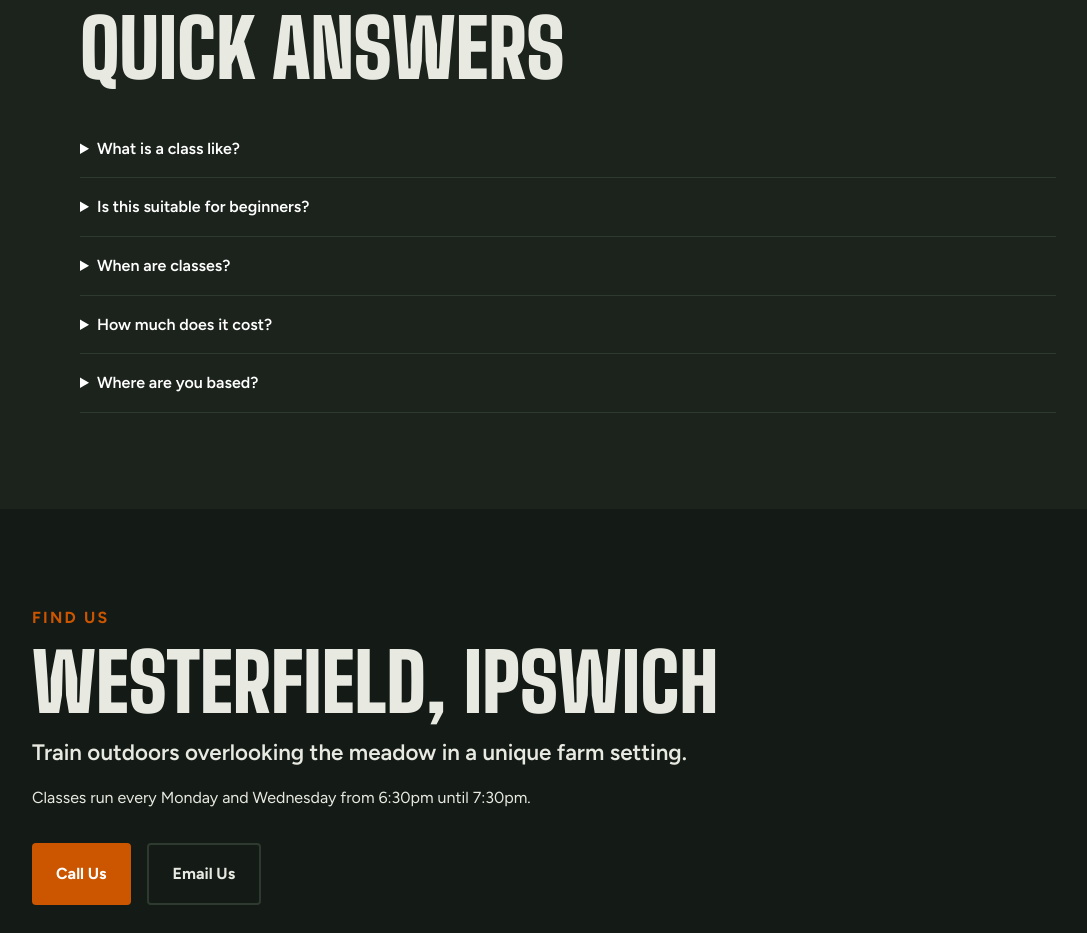
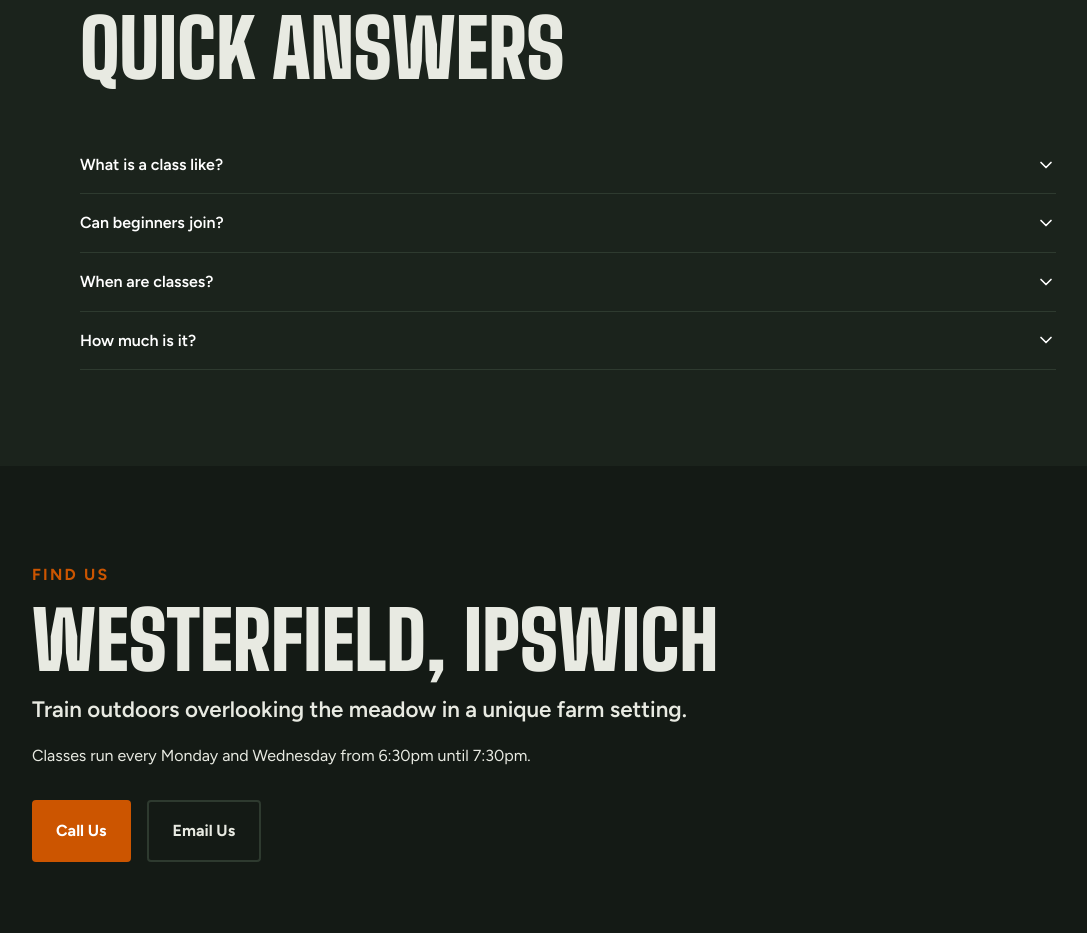
Before and after one commit to ironacregym-bit/bkxr-app, a Next.js app in the folder apps/iron-acre-web/: page / in a window 1280 px wide. Shown: the part 5780-6713 px from the top of the page, without its empty margins (72-1159 px from the left). Built offline with nearby package versions, Linux system fonts and the light colour scheme.

Commit message:
Update Faq.tsx

```diff
--- a/apps/iron-acre-web/components/Faq.tsx
+++ b/apps/iron-acre-web/components/Faq.tsx
@@ -1,37 +1,6 @@
+import { AccordionItem } from "./ui/accordion";
+
 export default function Faq() {
-  const items = [
-    {
-      question:
-        "What is a class like?",
-      answer:
-        "Farm Strength & Conditioning is an hour of coached outdoor training using sandbags, kettlebells, carries, sleds and conditioning equipment.",
-    },
-    {
-      question:
-        "Is this suitable for beginners?",
-      answer:
-        "Absolutely. Every workout scales to your ability, making it suitable for complete beginners and experienced lifters.",
-    },
-    {
-      question:
-        "When are classes?",
-      answer:
-        "Mondays and Wednesdays from 6:30pm to 7:30pm.",
-    },
-    {
-      question:
-        "How much does it cost?",
-      answer:
-        "Classes are £10 per session.",
-    },
-    {
-      question:
-        "Where are you based?",
-      answer:
-        "Westerfield, Ipswich.",
-    },
-  ];
-
   return (
     <section className="bg-[#1b231c] py-24">
 
@@ -57,35 +26,39 @@ export default function Faq() {
 
         </div>
 
-        <div className="space-y-4">
+        <AccordionItem
+          title="What is a class like?"
+        >
+          Farm Strength &
+          Conditioning is an hour
+          of coached outdoor
+          training using sandbags,
+          sleds, kettlebells and
+          conditioning equipment.
+        </AccordionItem>
 
-          {items.map((item) => (
-            <details
-              key={item.question}
-              className="
-                border-b
-                border-[#2e3a2f]
-                pb-4
-              "
-            >
-              <summary
-                className="
-                  cursor-pointer
-                  font-semibold
-                  text-white
-                "
-              >
-                {item.question}
-              </summary>
+        <AccordionItem
+          title="Can beginners join?"
+        >
+          Absolutely. Every
+          exercise scales to your
+          current fitness and
+          experience level.
+        </AccordionItem>
 
-              <p className="mt-3 text-[#a3ad9f]">
-                {item.answer}
-              </p>
+        <AccordionItem
+          title="When are classes?"
+        >
+          Monday and Wednesday
+          evenings from 6:30pm to
+          7:30pm.
+        </AccordionItem>
 
-            </details>
-          ))}
-
-        </div>
+        <AccordionItem
+          title="How much is it?"
+        >
+          £10 per class.
+        </AccordionItem>
 
       </div>
 
```
